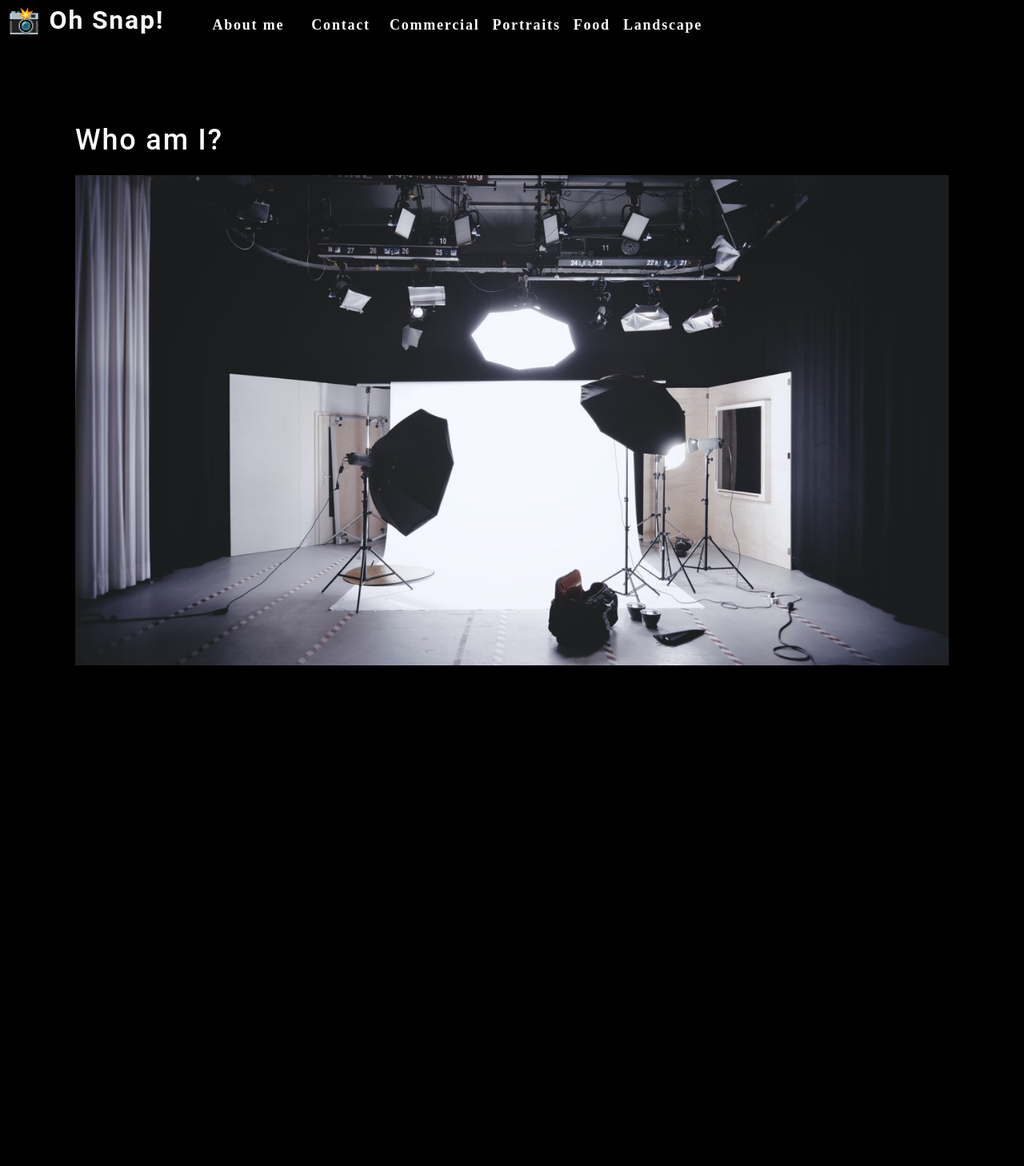
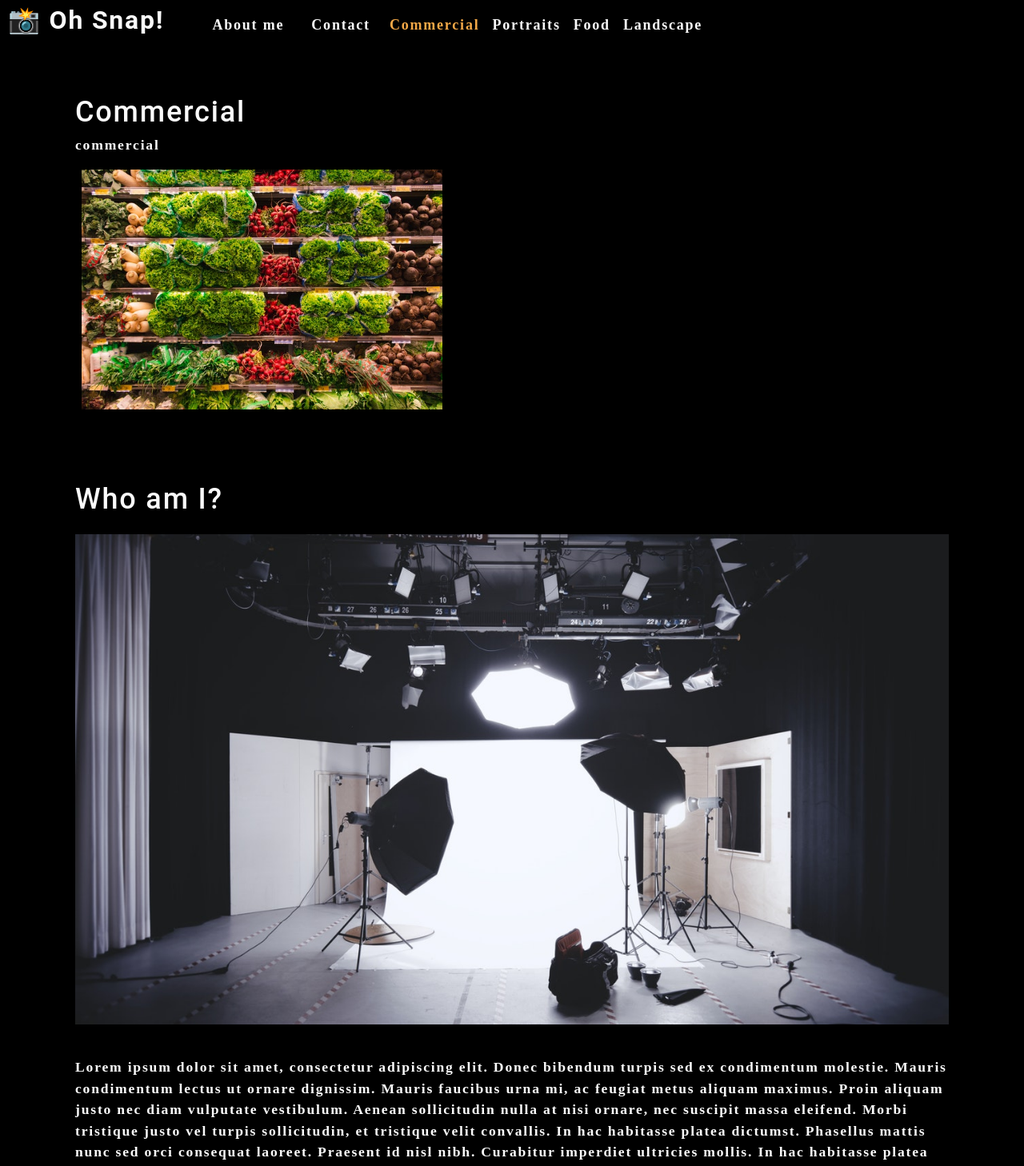
Before and after one commit to ysaad01/photo-port, a React (Create React App) app: page / in a window 1280 px wide. Shown: the top 1458 px of the page at 80% size. Before the commit the page ends 946 px from the top, so only its background shows below. Built offline with nearby package versions, Linux system fonts and the light colour scheme.

Commit message:
added ability to ocnditionally render gallery pages

```diff
--- a/src/App.js
+++ b/src/App.js
@@ -1,13 +1,37 @@
-import React from "react";
+import React, { useState } from "react";
 import Nav from "./components/Nav";
 import About from "./components/About";
+import Gallery from "./components/Gallery";
 
 function App() {
+  const [categories] = useState([
+    {
+      name: "commercial",
+      description:
+        "Photos of grocery stores, food trucks, and other commercial projects",
+    },
+    { name: "portraits", description: "Portraits of people in my life" },
+    { name: "food", description: "Delicious delicacies" },
+    {
+      name: "landscape",
+      description: "Fields, farmhouses, waterfalls, and the beauty of nature",
+    },
+  ]);
+
+  const [currentCategory, setCurrentCategory] = useState(categories[0]);
+
   return (
     <div>
-      <Nav />
+      <Nav
+        categories={categories}
+        setCurrentCategory={setCurrentCategory}
+        currentCategory={currentCategory}
+      ></Nav>
       <main>
-        <About />
+        <div>
+          <Gallery></Gallery>
+          <About></About>
+        </div>
       </main>
     </div>
   );
--- a/src/components/About/index.js
+++ b/src/components/About/index.js
@@ -11,6 +11,19 @@ function About() {
         style={{ width: "100%" }}
         alt="cover"
       />
+      <div className="my-2">
+        <p>
+          Lorem ipsum dolor sit amet, consectetur adipiscing elit. Donec
+          bibendum turpis sed ex condimentum molestie. Mauris condimentum lectus
+          ut ornare dignissim. Mauris faucibus urna mi, ac feugiat metus aliquam
+          maximus. Proin aliquam justo nec diam vulputate vestibulum. Aenean
+          sollicitudin nulla at nisi ornare, nec suscipit massa eleifend. Morbi
+          tristique justo vel turpis sollicitudin, et tristique velit convallis.
+          In hac habitasse platea dictumst. Phasellus mattis nunc sed orci
+          consequat laoreet. Praesent id nisl nibh. Curabitur imperdiet
+          ultricies mollis. In hac habitasse platea dictumst.
+        </p>
+      </div>
     </section>
   );
 }
--- /dev/null
+++ b/src/components/Gallery/index.js
@@ -0,0 +1,25 @@
+import React from "react";
+import { capitalizeFirstLetter } from "../../utils/helpers";
+import photo from "../../assets/small/commercial/0.jpg";
+
+function Gallery(props) {
+  const currentCategory = {
+    name: "commercial",
+    description:
+      "Photos of grocery stores, food trucks, and other commercial projects",
+  };
+  return (
+    <section>
+      <h1>{capitalizeFirstLetter(currentCategory.name)}</h1>
+      <p>{currentCategory.name}</p>
+      <div className="flex-row">
+        <img
+          src={photo}
+          alt="Commercial Example"
+          className="img-thumbnail mx-1"
+        />
+      </div>
+    </section>
+  );
+}
+export default Gallery;
--- a/src/components/Nav/index.js
+++ b/src/components/Nav/index.js
@@ -1,25 +1,12 @@
-import React from "react";
+import React, { useEffect } from "react";
 import { capitalizeFirstLetter } from "../../utils/helpers";
 
-function Nav() {
-  const categories = [
-    {
-      name: "commercial",
-      description:
-        "Photos of grocery stores, food trucks, and other commercial projects",
-    },
-    { name: "portraits", description: "Portraits of people in my life" },
-    { name: "food", description: "Delicious delicacies" },
-    {
-      name: "landscape",
-      description: "Fields, farmhouses, waterfalls, and the beauty of nature",
-    },
-  ];
+function Nav(props) {
+  const { categories = [], setCurrentCategory, currentCategory } = props;
 
-  const handleClick = (item) => {
-    console.log(item);
-    return item;
-  };
+  useEffect(() => {
+    document.title = capitalizeFirstLetter(currentCategory.name);
+  }, [currentCategory]);
 
   return (
     <header className="flex-row px-1">
@@ -35,22 +22,23 @@ function Nav() {
       <nav>
         <ul className="flex-row">
           <li className="mx-2">
-            <a
-              data-testid="about"
-              href="#about"
-              onClick={() => handleClick("About")}
-            >
+            <a data-testid="about" href="#about">
               About me
             </a>
           </li>
-          <li className={"mx-2"}>
-            <span onClick={() => handleClick("Contact")}>Contact</span>
+          <li className="mx-2">
+            <span>Contact</span>
           </li>
           {categories.map((category) => (
-            <li className="mx-1" key={category.name}>
+            <li
+              className={`mx-1 ${
+                currentCategory.name === category.name && "navActive"
+              }`}
+              key={category.name}
+            >
               <span
                 onClick={() => {
-                  handleClick(category.name);
+                  setCurrentCategory(category);
                 }}
               >
                 {capitalizeFirstLetter(category.name)}
```
Also changed, not shown: 1 other file (tests, documents, lock files or other folders).
